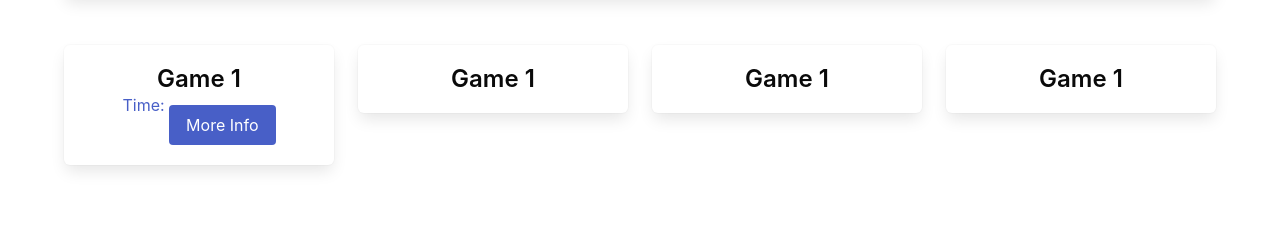
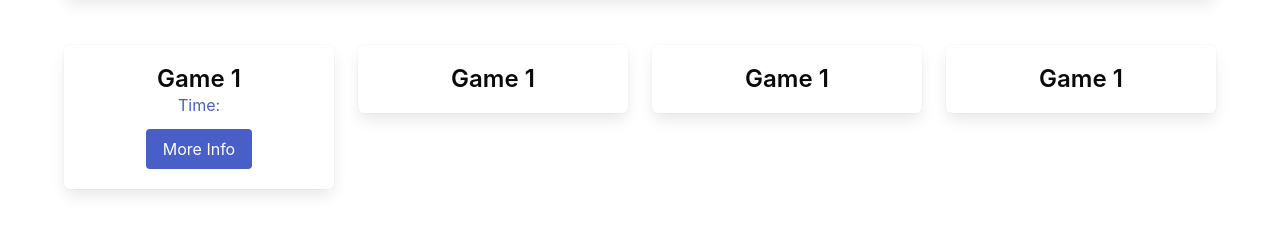
Before and after one commit to Soteria-Smart-Contracts/MLB-Stats, a plain HTML site: page index.html in a window 1280 px wide. Shown: the part 127-360 px from the top of the page. Drawn offline with nearby package versions, Linux system fonts and the light colour scheme; no server answers.

Commit message:
July 20, 2022 11:38 AM

```diff
--- a/index.html
+++ b/index.html
@@ -20,7 +20,8 @@
                 <div class="box">
                     <a class="title is-size-4 has-text-black">Game 1</a>
                     <br>
-                    <a>Time:</a>
+                    <a class="">Time:</a>
+                    <br>
                     <button class="button mt-3 is-link">More Info</button>
                 </div>
             </div>
```
